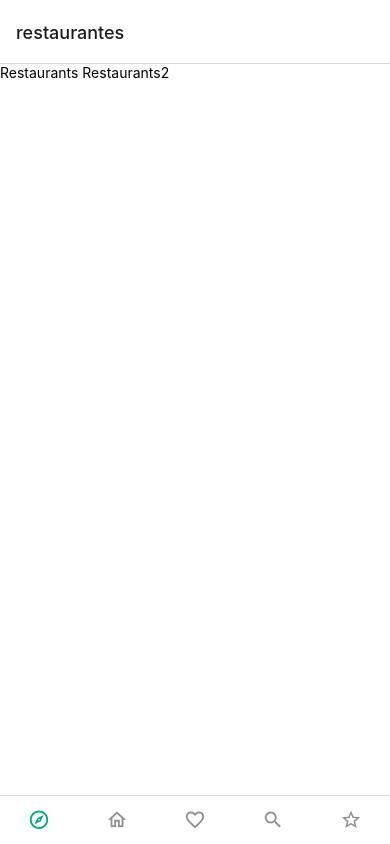
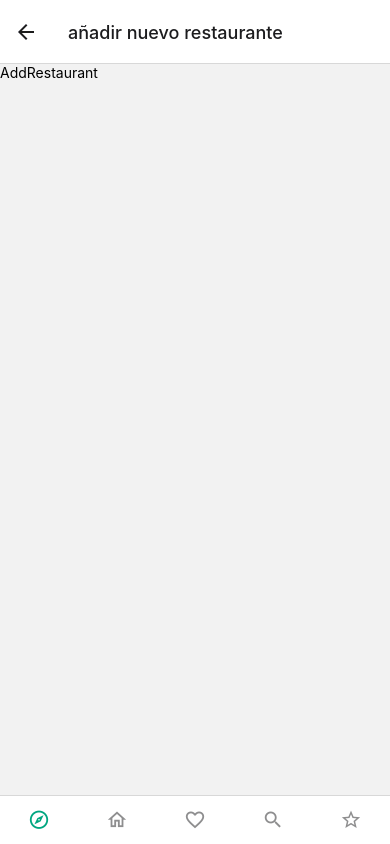
Before and after one commit to carlosmartin667/expo-crud, a React Native app: screen /add-restaurant in a window 390 px wide. Built offline with nearby package versions, Linux system fonts and the light colour scheme; no server answers.

Commit message:
configurano ruta para add restaurantes

```diff
--- a/app/routers/RestaurantsStack.js
+++ b/app/routers/RestaurantsStack.js
@@ -1,8 +1,8 @@
-import React from 'react'
-import { View, Text } from 'react-native'
+import React from "react";
+import { View, Text } from "react-native";
 import { createNativeStackNavigator } from "@react-navigation/native-stack";
 import Restaurants from "../screens/Restaurants/Restaurants";
-
+import AddRestaurant from "../screens/Restaurants/AddRestaurant";
 
 const Stack = createNativeStackNavigator();
 const RestaurantsStack = () => {
@@ -13,8 +13,13 @@ const RestaurantsStack = () => {
         component={Restaurants}
         options={{ title: "restaurantes " }}
       />
+      <Stack.Screen
+        name="add-restaurant"
+        component={AddRestaurant}
+        options={{ title: "añadir nuevo restaurante " }}
+      />
     </Stack.Navigator>
   );
-}
+};
 
-export default RestaurantsStack
+export default RestaurantsStack;
--- /dev/null
+++ b/app/screens/Restaurants/AddRestaurant.js
@@ -0,0 +1,12 @@
+import React from 'react'
+import { View, Text } from 'react-native'
+
+const AddRestaurant = () => {
+    return (
+      <View>
+        <Text>AddRestaurant</Text>
+      </View>
+    );
+}
+
+export default AddRestaurant
```
Lines whose indentation alone changed are shown as unchanged.
